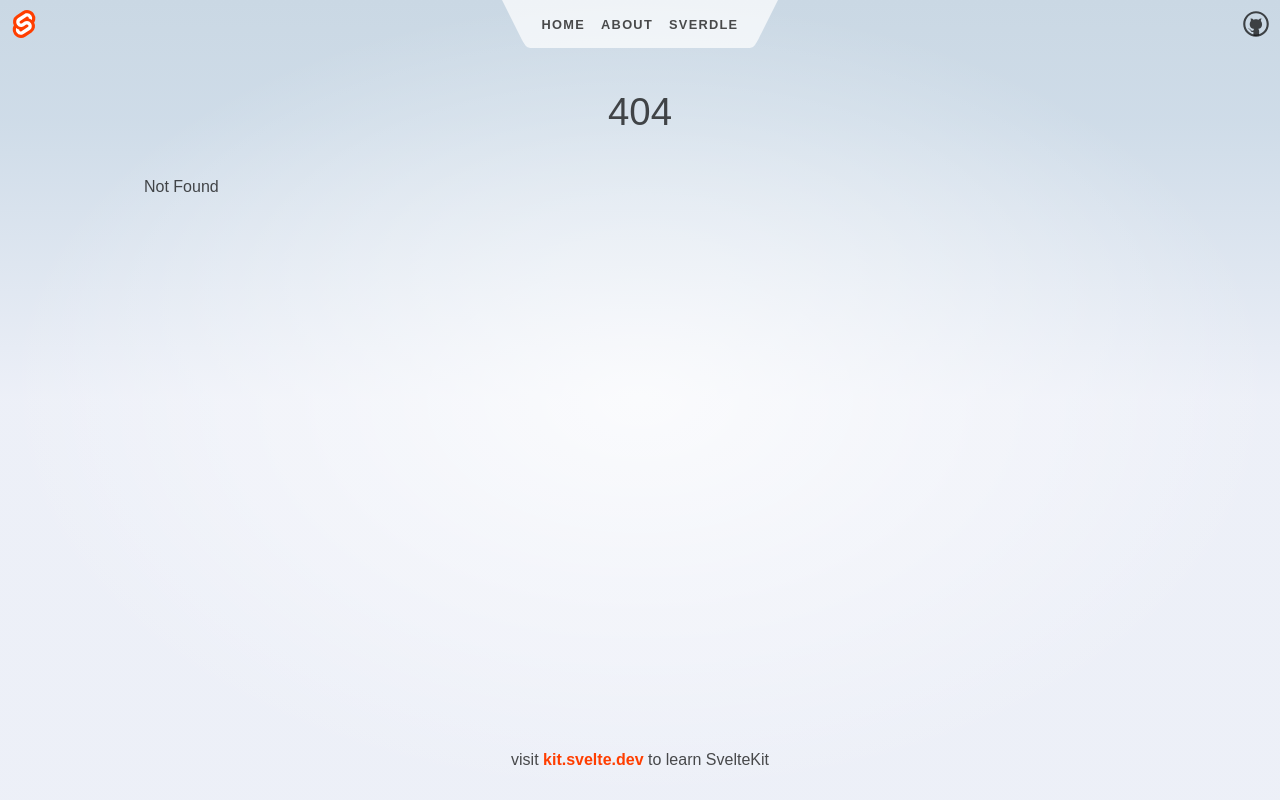
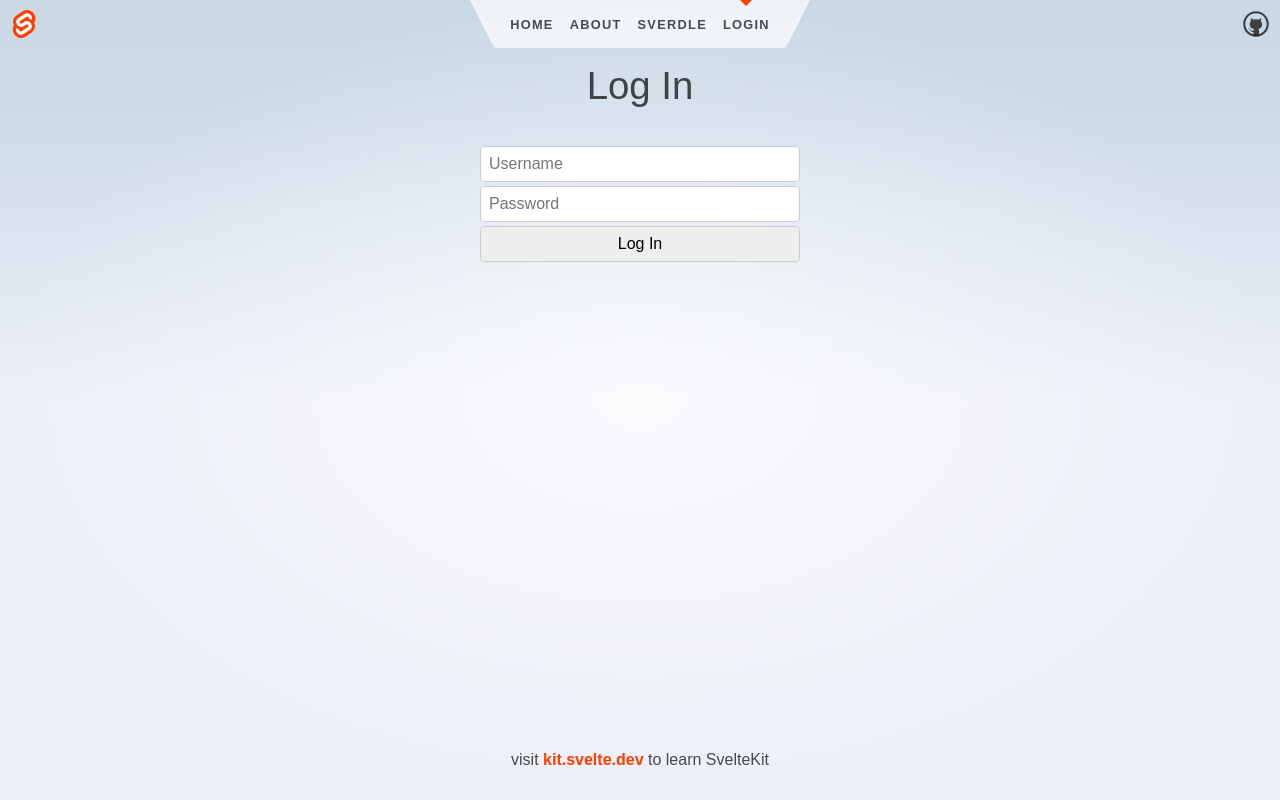
Before and after one commit to seperalta22/Sveltekit-weekend, a SvelteKit app: page /login in a window 1280 px wide. Before the commit this address had no page. Built offline with nearby package versions, Linux system fonts and the light colour scheme.

Commit message:
Test forms

```diff
--- a/package.json
+++ b/package.json
@@ -25,5 +25,9 @@
 		"typescript": "^5.0.0",
 		"vite": "^4.3.0"
 	},
-	"type": "module"
+	"type": "module",
+	"dependencies": {
+		"@auth/core": "^0.7.1",
+		"@auth/sveltekit": "^0.3.1"
+	}
 }
--- a/src/routes/+page.svelte
+++ /dev/null
@@ -1,64 +0,0 @@
-<script lang="ts">
-	import Counter from './Counter.svelte';
-	import welcome from '$lib/images/svelte-welcome.webp';
-	import welcome_fallback from '$lib/images/svelte-welcome.png';
-  import type { PageData } from './$types';
-
-	export let data:PageData
-</script>
-
-<svelte:head>
-	<title>Home</title>
-	<meta name="description" content="Svelte demo app" />
-</svelte:head>
-
-<section>
-	<!-- <h1>
-		<span class="welcome">
-			<picture>
-				<source srcset={welcome} type="image/webp" />
-				<img src={welcome_fallback} alt="Welcome" />
-			</picture>
-		</span>
-
-		to your new<br />SvelteKit app
-	</h1> -->
-
-	{@html data.post.content}
-
-	<h2>
-		try editing <strong>src/routes/+page.svelte</strong>
-	</h2>
-
-	<Counter />
-</section>
-
-<style>
-	section {
-		display: flex;
-		flex-direction: column;
-		justify-content: center;
-		align-items: center;
-		flex: 0.6;
-	}
-
-	h1 {
-		width: 100%;
-	}
-
-	.welcome {
-		display: block;
-		position: relative;
-		width: 100%;
-		height: 0;
-		padding: 0 0 calc(100% * 495 / 2048) 0;
-	}
-
-	.welcome img {
-		position: absolute;
-		width: 100%;
-		height: 100%;
-		top: 0;
-		display: block;
-	}
-</style>
--- a/src/routes/Header.svelte
+++ b/src/routes/Header.svelte
@@ -24,6 +24,9 @@
 			</li>
 			<li aria-current={$page.url.pathname.startsWith('/sverdle') ? 'page' : undefined}>
 				<a href="/sverdle">Sverdle</a>
+			</li>
+			<li aria-current={$page.url.pathname.startsWith('/login') ? 'page' : undefined}>
+				<a href="/login">Login</a>
 			</li>
 		</ul>
 		<svg viewBox="0 0 2 3" aria-hidden="true">
--- /dev/null
+++ b/src/routes/login/+page.server.ts
@@ -0,0 +1,16 @@
+import type { Actions } from "@sveltejs/kit";
+
+export const actions: Actions = {
+  login: async ({ request, cookies }) => {
+    const data = await request.formData();
+
+    const credentials = {
+      username: data.get("username"),
+      password: data.get("password"),
+    };
+
+    //then
+
+    console.log(credentials);
+  },
+};
--- /dev/null
+++ b/src/routes/login/+page.svelte
@@ -0,0 +1,46 @@
+<script lang="ts">
+  import { enhance } from "$app/forms";
+</script>
+
+<h1>Log In</h1>
+
+<form method="POST" action="?/login" use:enhance>
+  <label>
+    <input type="text" name="username" placeholder="Username" />
+    <input type="password" name="password" placeholder="Password" />
+    <button type="submit">Log In</button>
+  </label>
+</form>
+
+<style>
+  h1 {
+    margin: 0 0 1em 0;
+  }
+
+  label {
+    display: flex;
+    flex-direction: column;
+    gap: 0.25em;
+  }
+
+  form {
+    display: flex;
+    flex-direction: column;
+    gap: 1em;
+    margin: 0 auto;
+    width: 20em;
+  }
+
+  input {
+    padding: 0.5em;
+    border: 1px solid #ccc;
+    border-radius: 0.25em;
+  }
+
+  button {
+    padding: 0.5em;
+    border: 1px solid #ccc;
+    border-radius: 0.25em;
+    background: #eee;
+  }
+</style>
--- /dev/null
+++ b/src/routes/login/+page.ts
@@ -0,0 +1,5 @@
+import type { PageLoad } from './$types';
+
+export const load = (async () => {
+    return {};
+}) satisfies PageLoad;
```
Also changed, not shown: src/routes/api/login/login.ts (added, +17 -0 lines), 1 other file (tests, documents, lock files or other folders).
